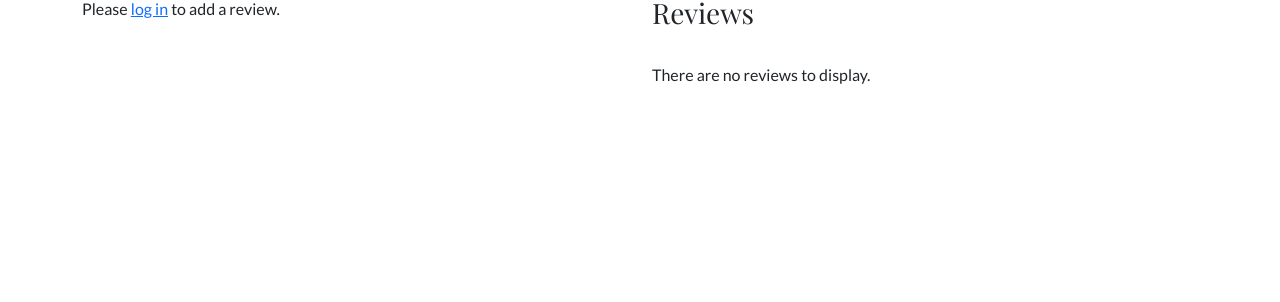
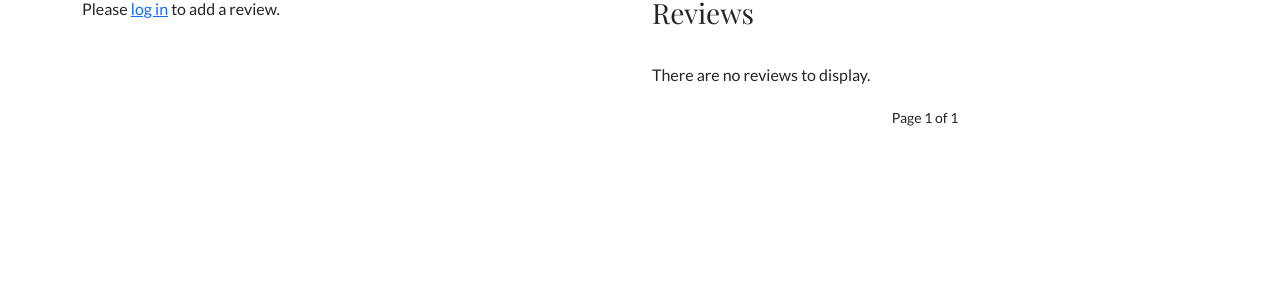
Before and after one commit to merin86/husman-moderna, a Django app: page /reviews/ in a window 1280 px wide. Shown: the part 152-454 px from the top of the page. Run offline with Django 4.2, Linux system fonts and the light colour scheme; data that the repository does not hold is empty; some libraries are stand-ins or nearby versions.

Commit message:
Add pagination to reviews and style pagination

```diff
--- a/reviews/templates/reviews/reviews.html
+++ b/reviews/templates/reviews/reviews.html
@@ -42,6 +42,17 @@
             {% empty %}
             <p>There are no reviews to display.</p>
             {% endfor %}
+            <div class="pagination-container">
+                <div class="pagination">
+                    {% if reviews.has_previous %}
+                    <a href="?page={{ reviews.previous_page_number }}" class="prev-page">Previous</a>
+                    {% endif %}
+                    <span class="current-page">Page {{ reviews.number }} of {{ reviews.paginator.num_pages }}</span>
+                    {% if reviews.has_next %}
+                    <a href="?page={{ reviews.next_page_number }}" class="next-page">Next</a>
+                    {% endif %}
+                </div>
+            </div>
         </div>
     </div>
 </div>
--- a/reviews/views.py
+++ b/reviews/views.py
@@ -1,10 +1,16 @@
+from django.core.paginator import Paginator
 from django.shortcuts import render, redirect
 from .models import Review
 from .forms import ReviewForm
 from django.contrib.auth.decorators import login_required
 
 def review_list(request):
-    reviews = Review.objects.filter(approved=True)
+    reviews_list = Review.objects.filter(approved=True).order_by('-created_at')
+    paginator = Paginator(reviews_list, 3)
+
+    page_number = request.GET.get('page')
+    reviews = paginator.get_page(page_number)
+
     form = ReviewForm()
     return render(request, 'reviews/reviews.html', {'reviews': reviews, 'form': form})
 
--- a/static/css/style.css
+++ b/static/css/style.css
@@ -257,6 +257,37 @@ input:focus, textarea:focus, select:focus {
     color: #333;
 }
 
+/* Styles for pagination */
+.pagination-container {
+    display: flex;
+    justify-content: center;
+    align-items: center;
+    margin: 20px 0;
+}
+
+.pagination {
+    font-size: 14px;
+}
+
+.pagination a {
+    background-color: rgba(57,96,127,255);;
+    color: #fff;
+    margin: 0 10px;
+    text-decoration: none;
+    padding: 5px 10px;
+    border-radius: 5px;
+    transition: background-color 0.3s, color 0.3s;
+}
+
+.pagination a:hover {
+    background-color: rgba(57, 96, 127, 0.8);
+    color: #333;
+}
+
+.pagination .current-page {
+    margin: 0 10px;
+}
+
 /* Footer */
 footer {
     flex-shrink: 0;
```
